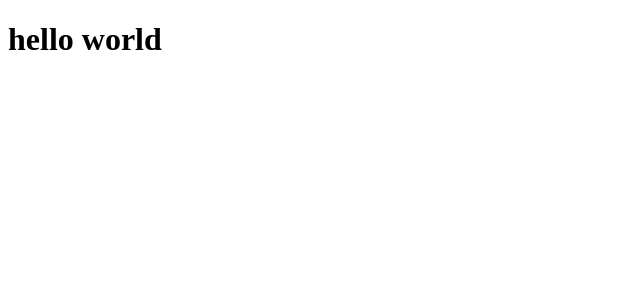
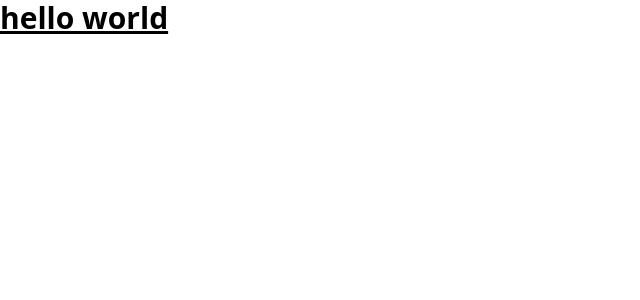
Before and after one commit to dude613/Avoda2, a Nuxt app: page / in a window 1280 px wide. Shown: the top 300 px of the page, without its empty margins (0-640 px from the left). Built offline with nearby package versions, Linux system fonts and the light colour scheme.

Commit message:
chore: add pinia to manage global state
configure tailwind
add state management library

```diff
--- a/app.vue
+++ b/app.vue
@@ -1,5 +1,5 @@
 <template>
 	<div>
-		<h1>hello world</h1>
+		<h1 class="text-3xl font-bold underline">hello world</h1>
 	</div>
 </template>
--- /dev/null
+++ b/assets/css/main.css
@@ -0,0 +1 @@
+@import 'tailwindcss';
--- a/nuxt.config.ts
+++ b/nuxt.config.ts
@@ -1,5 +1,11 @@
+import tailwindcss from '@tailwindcss/vite';
+
 // https://nuxt.com/docs/api/configuration/nuxt-config
 export default defineNuxtConfig({
 	compatibilityDate: '2024-11-01',
-	devtools: { enabled: true }
+	devtools: { enabled: true },
+	css: ['~/assets/css/main.css'],
+	vite: {
+		plugins: [tailwindcss()]
+	}
 });
--- a/package.json
+++ b/package.json
@@ -13,7 +13,10 @@
 		"prepare": "husky"
 	},
 	"dependencies": {
+		"@tailwindcss/vite": "^4.0.0",
 		"nuxt": "^3.15.2",
+		"pinia": "^2.3.1",
+		"tailwindcss": "^4.0.0",
 		"vue": "latest",
 		"vue-router": "latest"
 	},
```
Also changed, not shown: 1 other file (tests, documents, lock files or other folders).
